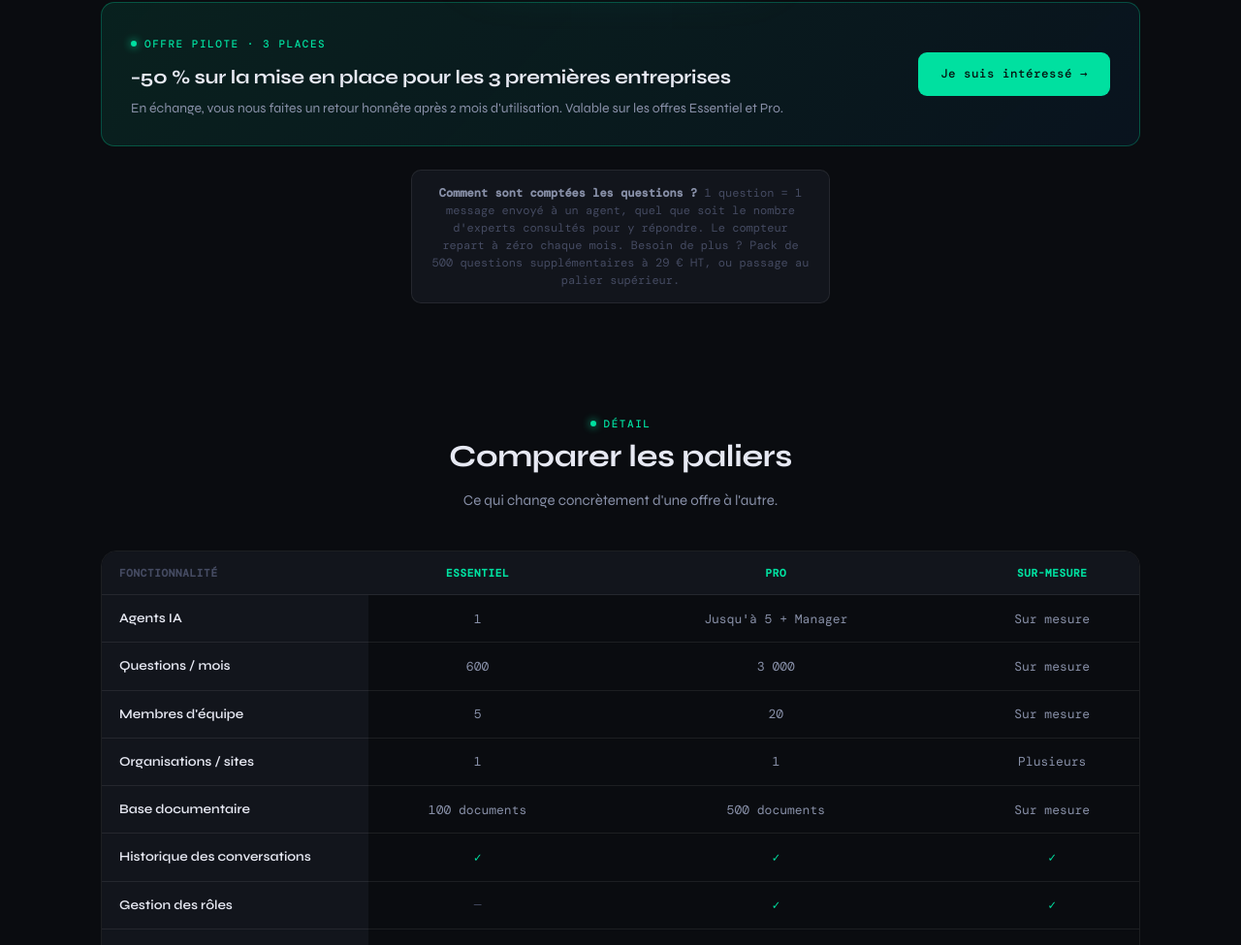
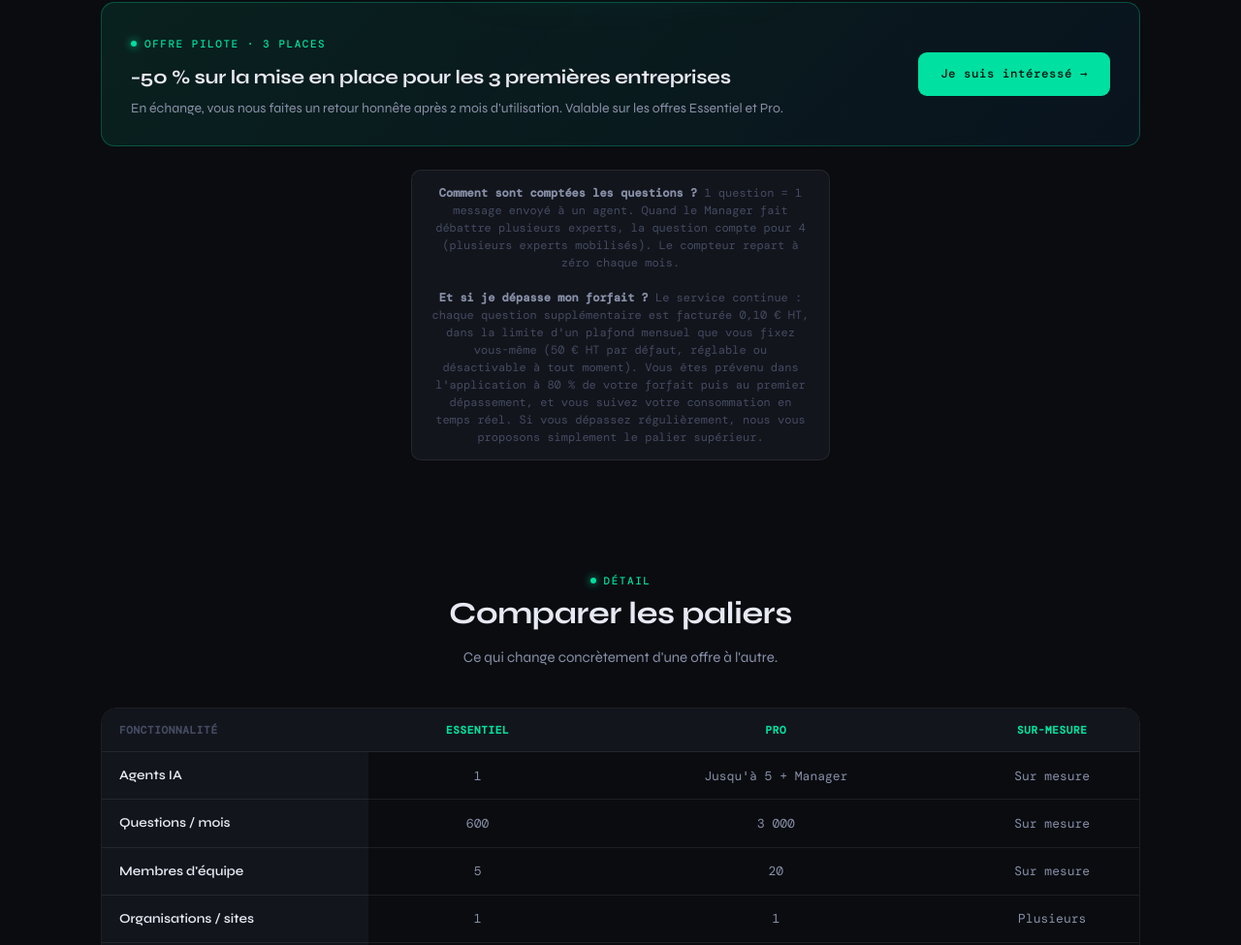
Before and after one commit to kabiliano/wrz-digital-site, a plain HTML site: page tarifs/index.html in a window 1280 px wide. Shown: the part 1162-2137 px from the top of the page at 97% size. Drawn offline with Linux system fonts and the light colour scheme.

Commit message:
Tarifs : débat = 4 questions, hors forfait 0,10 € HT avec plafond réglable, alertes
Co-Authored-By: Claude Opus 5.5 <noreply@anthropic.com>
Claude-Session: https://claude.ai/code/session_01Yc3w6TTru6YvRBid2QgSeD

```diff
--- a/tarifs/index.html
+++ b/tarifs/index.html
@@ -234,7 +234,7 @@ footer { border-top: 1px solid var(--border); padding: 30px 0; text-align: cente
     </div>
 
     <div class="note-strip">
-      <div class="note"><strong>Comment sont comptées les questions ?</strong> 1 question = 1 message envoyé à un agent, quel que soit le nombre d'experts consultés pour y répondre. Le compteur repart à zéro chaque mois. Besoin de plus ? Pack de 500 questions supplémentaires à 29 € HT, ou passage au palier supérieur.</div>
+      <div class="note"><strong>Comment sont comptées les questions ?</strong> 1 question = 1 message envoyé à un agent. Quand le Manager fait débattre plusieurs experts, la question compte pour 4 (plusieurs experts mobilisés). Le compteur repart à zéro chaque mois.<br><br><strong>Et si je dépasse mon forfait ?</strong> Le service continue : chaque question supplémentaire est facturée 0,10 € HT, dans la limite d'un plafond mensuel que vous fixez vous-même (50 € HT par défaut, réglable ou désactivable à tout moment). Vous êtes prévenu dans l'application à 80 % de votre forfait puis au premier dépassement, et vous suivez votre consommation en temps réel. Si vous dépassez régulièrement, nous vous proposons simplement le palier supérieur.</div>
     </div>
   </div>
 </section>
```
